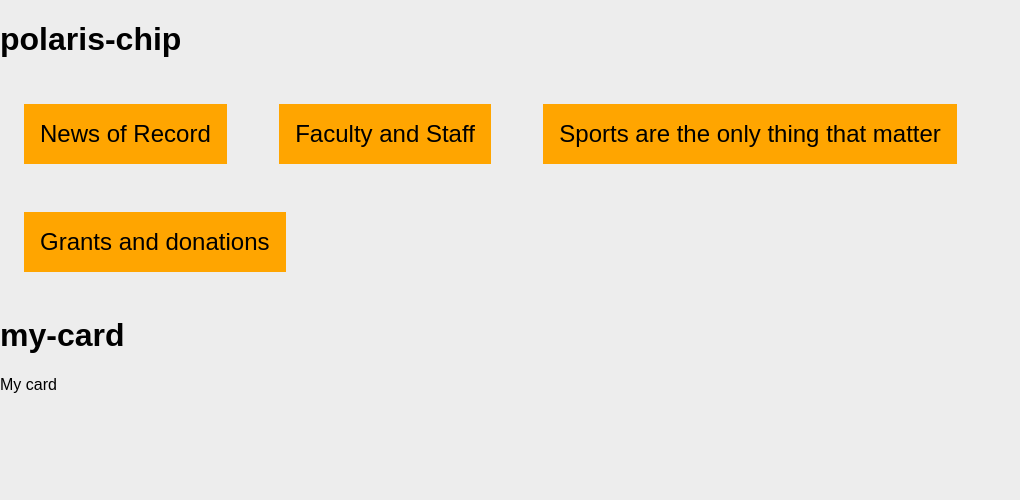
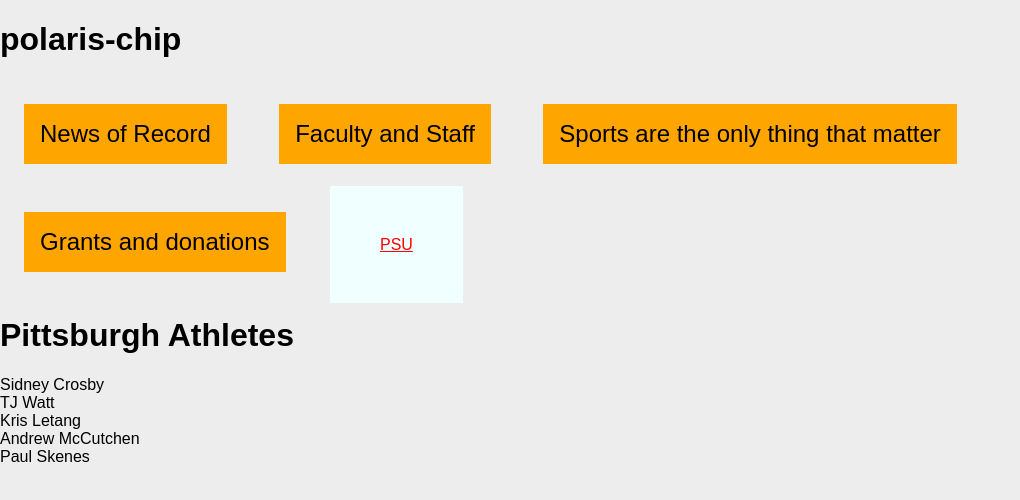
Before and after one commit to paigehohman/polaris-chip, a website with bundled scripts: page index.html in a window 1280 px wide. Shown: the whole page, without its empty margins (0-1020 px from the left). Built offline with nearby package versions, Linux system fonts and the light colour scheme.

Commit message:
Update index.html

```diff
--- a/index.html
+++ b/index.html
@@ -1,11 +1,13 @@
-<!doctype html>
+<!DOCTYPE html>
 <html lang="en">
-
   <head>
-  <meta charset="utf-8">
-  <meta name="viewport" content="width=device-width, initial-scale=1.0, viewport-fit=cover" />
-  <meta name="Description" content="Boilerplate for polaris chip">
-  <base href="/">
+    <meta charset="utf-8" />
+    <meta
+      name="viewport"
+      content="width=device-width, initial-scale=1.0, viewport-fit=cover"
+    />
+    <meta name="Description" content="Boilerplate for polaris chip" />
+    <base href="/" />
 
     <style>
       :root,
@@ -19,6 +21,12 @@
       polaris-chip {
         margin: 16px;
       }
+      a {
+        margin: 16px;
+        color: red;
+        background-color: azure;
+        padding: 50px;
+      }
     </style>
     <title>polaris-chip / my-card</title>
   </head>
@@ -31,12 +39,36 @@
     <polaris-chip title="Sports are the only thing that matter"></polaris-chip>
     <polaris-chip title="Grants and donations"></polaris-chip>
 
-  <h1>my-card</h1>
-  <my-card></my-card>
+    <a href="https://psu.edu/" target="_blank">PSU</a>
 
+    <h1>Pittsburgh Athletes</h1>
+    <my-card
+      title="Sidney Crosby"
+      img="https://cdn.vox-cdn.com/thumbor/e4i1GyfkBQSLq2M9dz8_2TG_i-4=/1400x1400/filters:format(jpeg)/cdn.vox-cdn.com/uploads/chorus_asset/file/22678113/usa_today_16153650.jpg"
+      description="Sidney Crosby is the current captain of the Pittsburgh Penguins. He has been captain since 2007. He has been playing in the NHL since 2005."
+    ></my-card>
+    <my-card
+      title="TJ Watt"
+      img="https://www.jsonline.com/gcdn/authoring/authoring-images/2024/10/07/PMJS/75556190007-getty-2177170865.jpg?width=660&height=826&fit=crop&format=pjpg&auto=webp"
+      description="TJ Watt is a player on the Pittsburgh Steelers.."
+    ></my-card>
+    <my-card
+      title="Kris Letang"
+      img="https://s3951.pcdn.co/wp-content/uploads/2015/09/Kris-Letang-Penguins-3-1.jpg"
+      description="Kris Letang is a player on the Pittsburgh Penguins and is an alternate captain."
+    ></my-card>
+    <my-card
+      title="Andrew McCutchen"
+      img="https://assets-varnish.triblive.com/2024/09/7729745_web1_ptr-BucsMarlins06-091124.jpg"
+      description="Andrew McCutchen is an outfielder on the Pittsburgh Pirates."
+    ></my-card>
+    <my-card
+      title="Paul Skenes"
+      img="https://media.newyorker.com/photos/66bf760452e7d54dbea2fa71/2:3/w_937,h_1405,c_limit/Thomas-Paul-Skenes-GettyImages-2166278463.jpg"
+      description="Paul Skenes is on the Pittsburgh Pirates and was awarded rookie of the year in 2024."
+    ></my-card>
     <!-- this is what is bringing in the definition for this tag -->
     <script type="module" src="./src/polaris-chip.js"></script>
     <script type="module" src="./src/my-card.js"></script>
   </body>
-
 </html>
```
Lines whose indentation alone changed are shown as unchanged.
